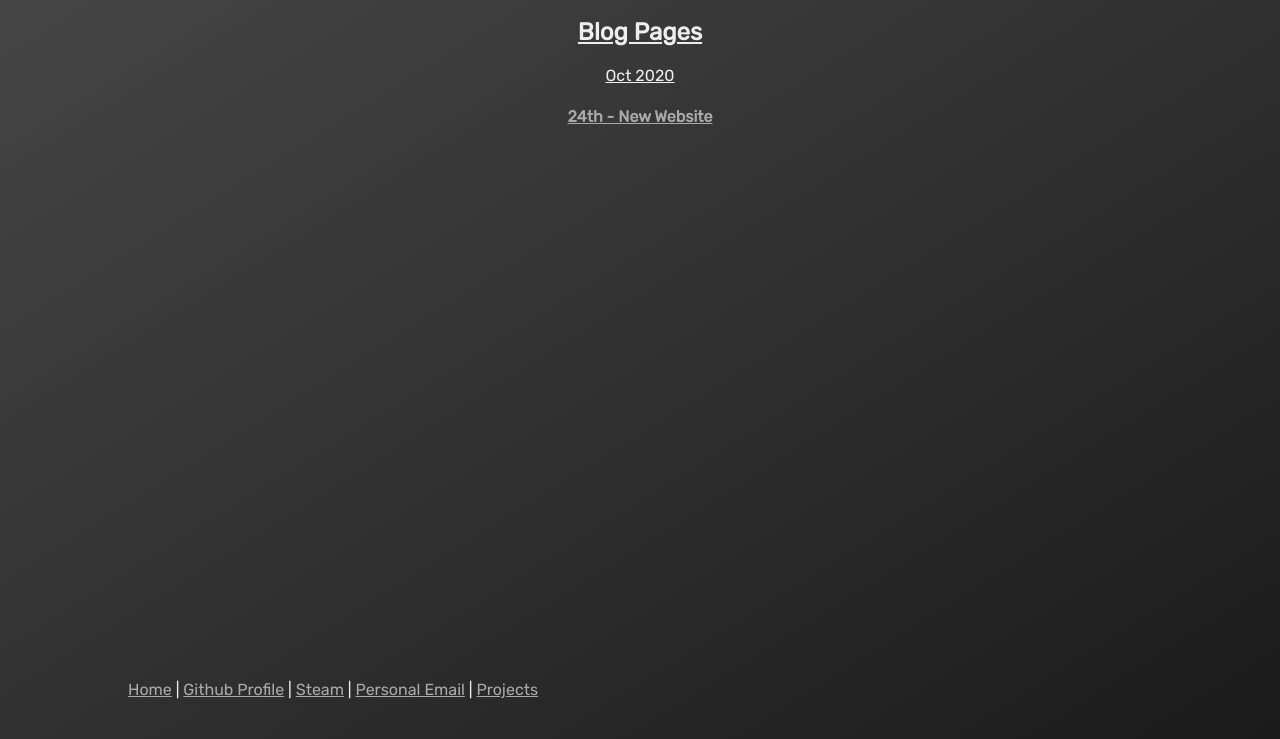
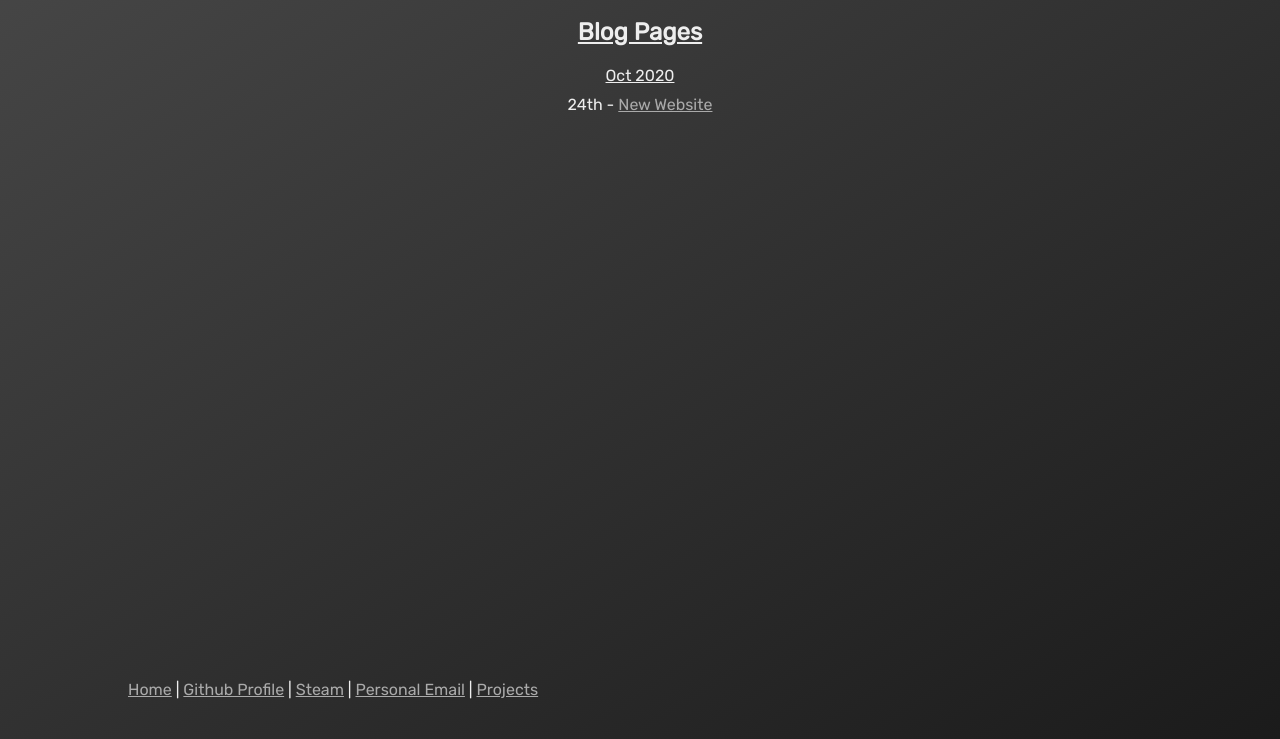
Before and after one commit to garryspins/garryspins.github.io, a plain HTML site: page blog/index.html in a window 1280 px wide. Shown: the part 61-800 px from the top of the page. Drawn offline with Linux system fonts and the light colour scheme.

Commit message:
Fix stuff

```diff
--- a/res/js/blog/blog.js
+++ b/res/js/blog/blog.js
@@ -41,7 +41,7 @@ function makeList(el,page) {
 	el.innerHTML += `<div class="Year">${page.Date}</div>`
 	for(var txt of page.Pages) {
 		var ttt = txt[2].replace(/"/g, '\\\"').replace(/'/g, '\\\"');
-		el.innerHTML += `<h4 style="text-decoration:underline;" clk onclick='setBlog("${ttt}","${txt[1]}")'>${txt[0]} - ${txt[1]}</h4>`
+		el.innerHTML += `<span>${txt[0]} - <a style="text-decoration:underline;" clk onclick='setBlog("${ttt}","${txt[1]}")'>${txt[1]}</a></span>`
 	}
 	el.innerHTML += "<br><br><br><br>"
 
```
Also changed, not shown: index.html (+1 -1 lines).
